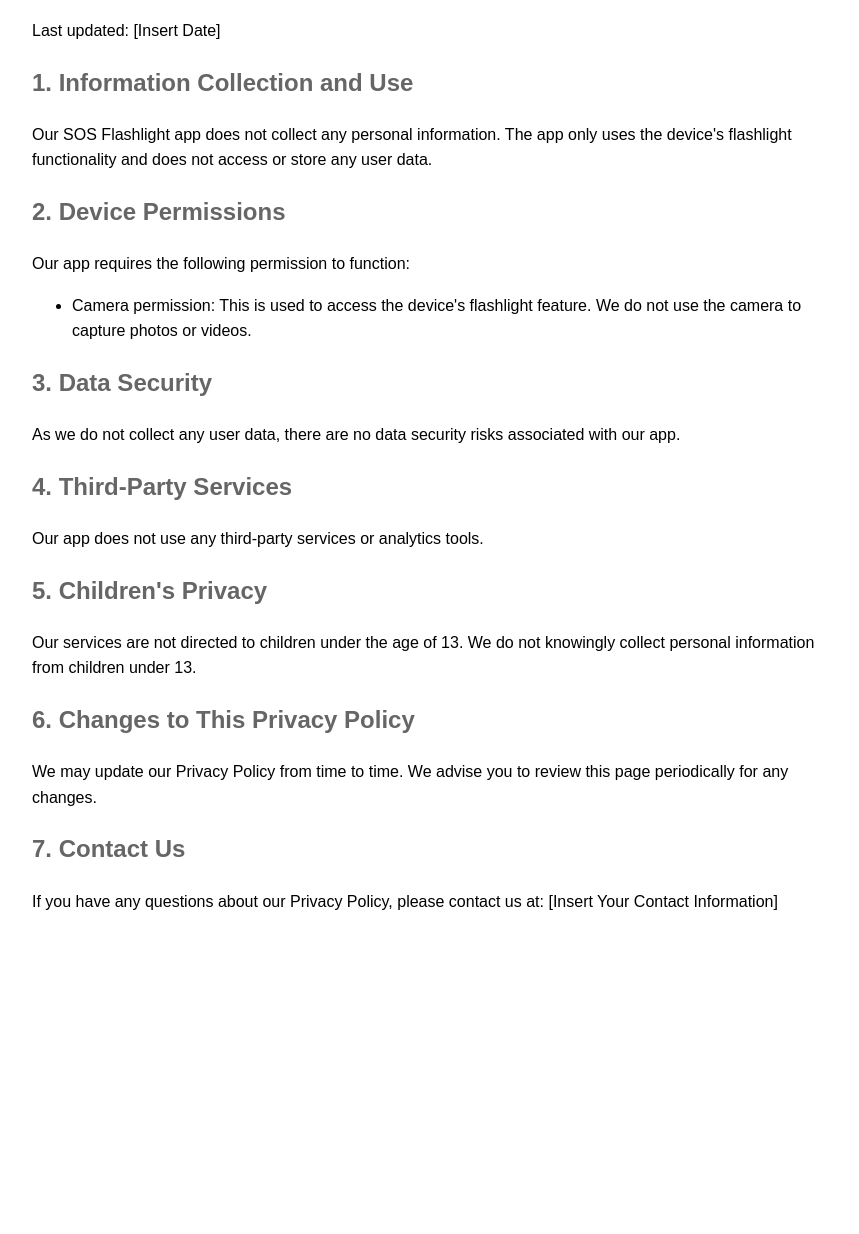
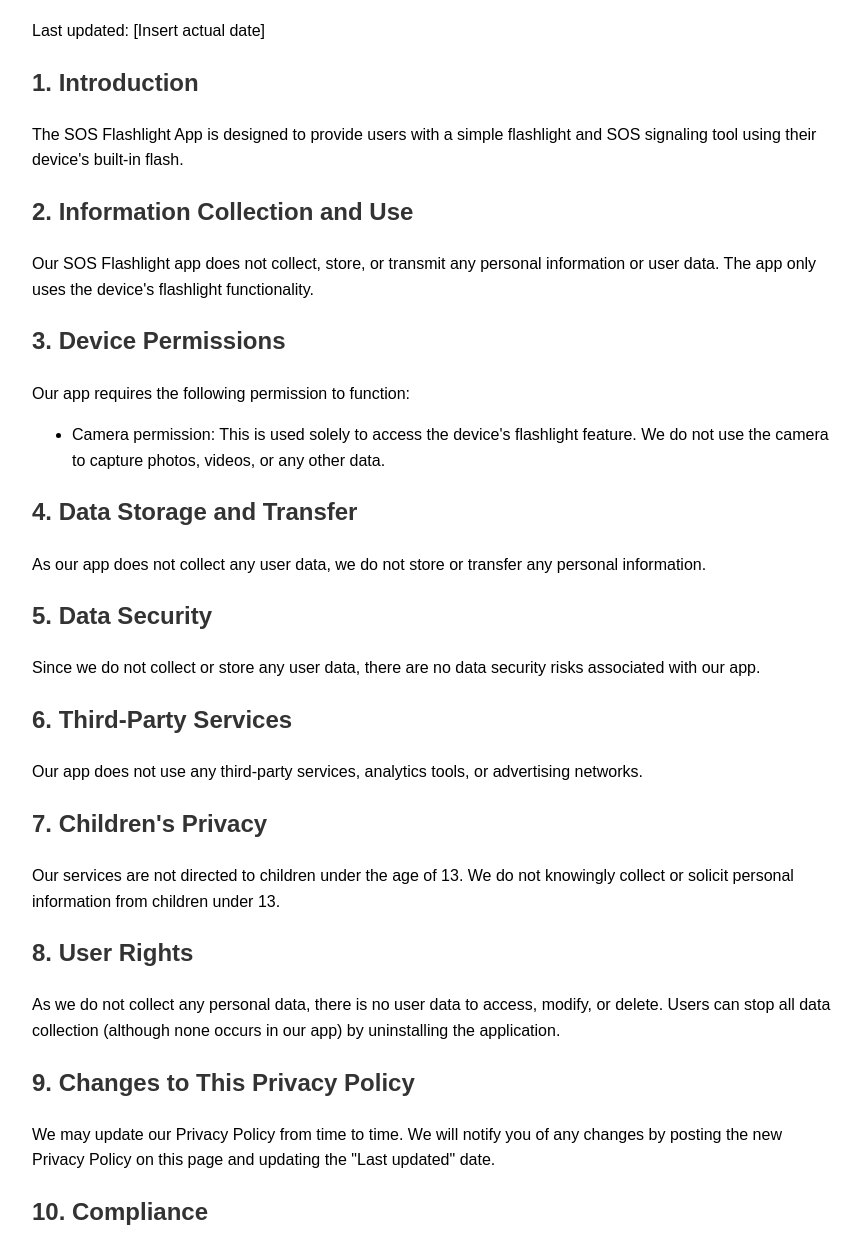
Before and after one commit to heixuanfenglk/privacy, a plain HTML site: page index.html in a window 1280 px wide. Shown: the part 96-1330 px from the top of the page, without its empty margins (208-1067 px from the left). Before the commit the page ends 1046 px from the top, so only its background shows below. Drawn offline with Linux system fonts and the light colour scheme.

Commit message:
修改内容

```diff
--- a/index.html
+++ b/index.html
@@ -12,40 +12,49 @@
             max-width: 800px;
             margin: 0 auto;
         }
-        h1 {
+        h1, h2 {
             color: #333;
-        }
-        h2 {
-            color: #666;
         }
     </style>
 </head>
 <body>
     <h1>Privacy Policy for SOS Flashlight App</h1>
-    <p>Last updated: [Insert Date]</p>
+    <p>Last updated: [Insert actual date]</p>
 
-    <h2>1. Information Collection and Use</h2>
-    <p>Our SOS Flashlight app does not collect any personal information. The app only uses the device's flashlight functionality and does not access or store any user data.</p>
+    <h2>1. Introduction</h2>
+    <p>The SOS Flashlight App is designed to provide users with a simple flashlight and SOS signaling tool using their device's built-in flash.</p>
 
-    <h2>2. Device Permissions</h2>
+    <h2>2. Information Collection and Use</h2>
+    <p>Our SOS Flashlight app does not collect, store, or transmit any personal information or user data. The app only uses the device's flashlight functionality.</p>
+
+    <h2>3. Device Permissions</h2>
     <p>Our app requires the following permission to function:</p>
     <ul>
-        <li>Camera permission: This is used to access the device's flashlight feature. We do not use the camera to capture photos or videos.</li>
+        <li>Camera permission: This is used solely to access the device's flashlight feature. We do not use the camera to capture photos, videos, or any other data.</li>
     </ul>
 
-    <h2>3. Data Security</h2>
-    <p>As we do not collect any user data, there are no data security risks associated with our app.</p>
+    <h2>4. Data Storage and Transfer</h2>
+    <p>As our app does not collect any user data, we do not store or transfer any personal information.</p>
 
-    <h2>4. Third-Party Services</h2>
-    <p>Our app does not use any third-party services or analytics tools.</p>
+    <h2>5. Data Security</h2>
+    <p>Since we do not collect or store any user data, there are no data security risks associated with our app.</p>
 
-    <h2>5. Children's Privacy</h2>
-    <p>Our services are not directed to children under the age of 13. We do not knowingly collect personal information from children under 13.</p>
+    <h2>6. Third-Party Services</h2>
+    <p>Our app does not use any third-party services, analytics tools, or advertising networks.</p>
 
-    <h2>6. Changes to This Privacy Policy</h2>
-    <p>We may update our Privacy Policy from time to time. We advise you to review this page periodically for any changes.</p>
+    <h2>7. Children's Privacy</h2>
+    <p>Our services are not directed to children under the age of 13. We do not knowingly collect or solicit personal information from children under 13.</p>
 
-    <h2>7. Contact Us</h2>
-    <p>If you have any questions about our Privacy Policy, please contact us at: [Insert Your Contact Information]</p>
+    <h2>8. User Rights</h2>
+    <p>As we do not collect any personal data, there is no user data to access, modify, or delete. Users can stop all data collection (although none occurs in our app) by uninstalling the application.</p>
+
+    <h2>9. Changes to This Privacy Policy</h2>
+    <p>We may update our Privacy Policy from time to time. We will notify you of any changes by posting the new Privacy Policy on this page and updating the "Last updated" date.</p>
+
+    <h2>10. Compliance</h2>
+    <p>This privacy policy is compliant with relevant data protection laws and regulations.</p>
+
+    <h2>11. Contact Us</h2>
+    <p>If you have any questions about this Privacy Policy, please contact us at: [Insert Your Valid Contact Information]</p>
 </body>
 </html>
```
